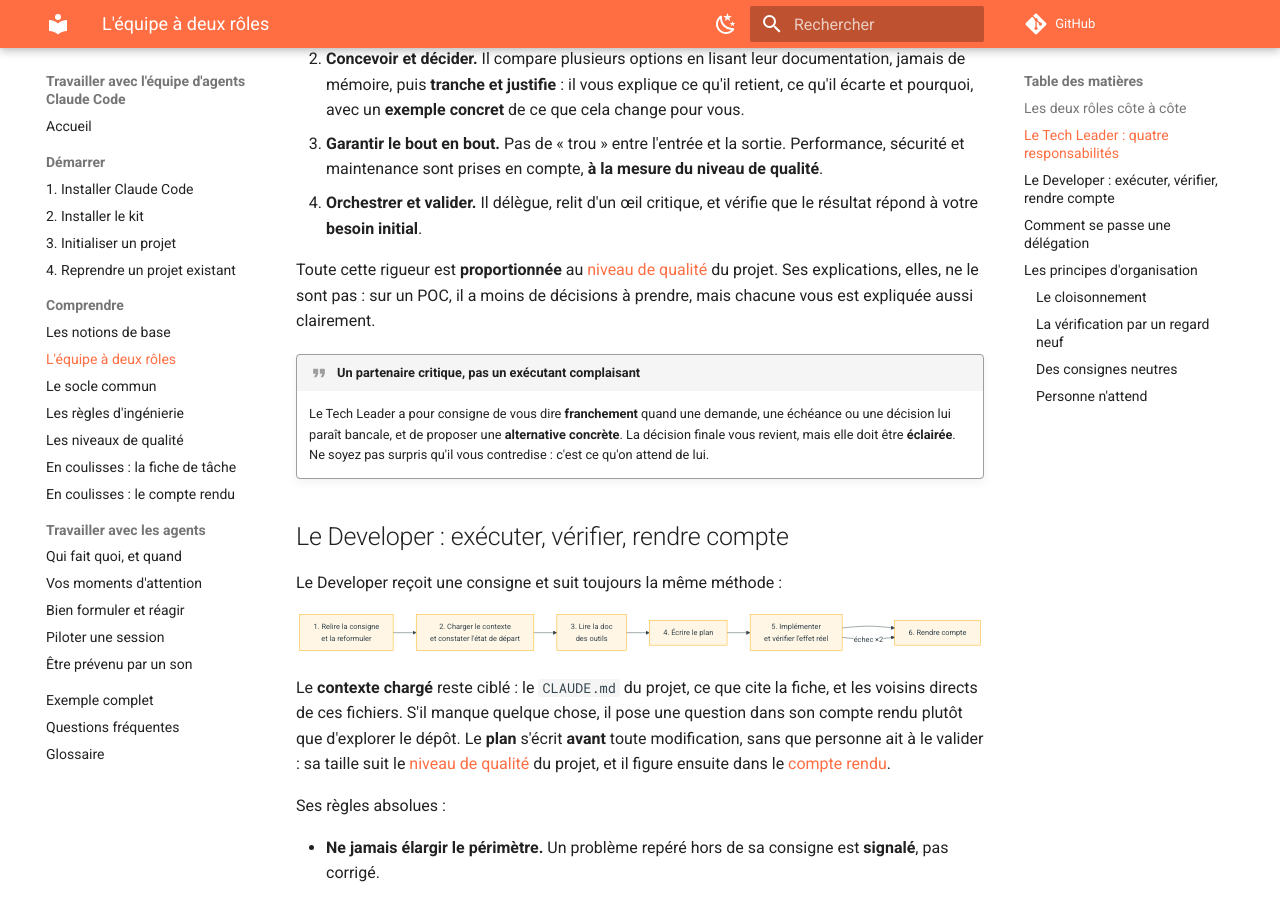
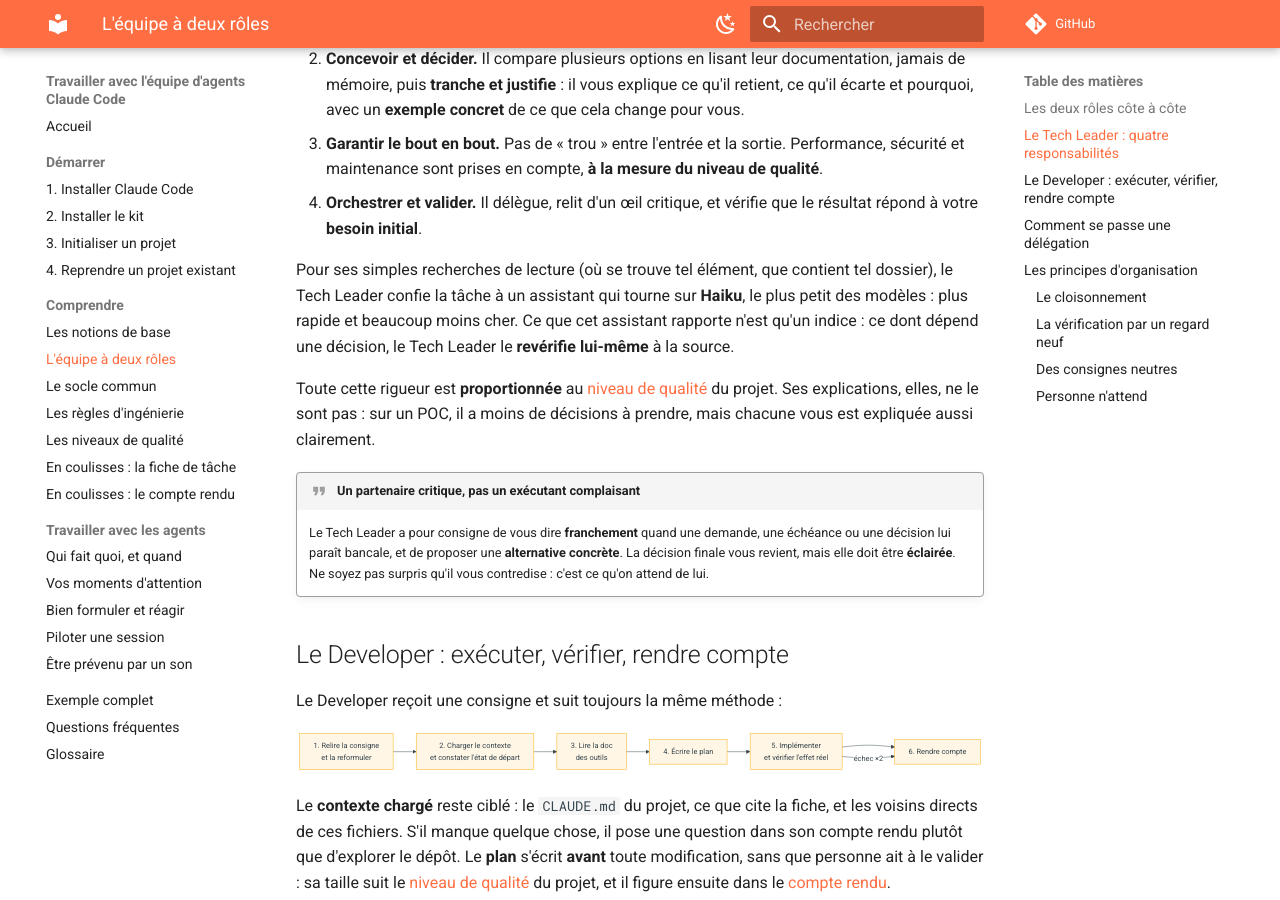
Before and after one commit to Pierre3851/claude-team, an MkDocs documentation site: the page built from docs/comprendre/equipe.md, in a window 1280 px wide and 900 px high, scrolled down 995 px. Built offline with MkDocs 1.6.1 and Material for MkDocs 9.7.7, drawn with Linux system fonts in a browser that asks for light colours; plug-ins that fetch from the network failed and are left out; comment, search, counter and statistics services are not loaded.

Commit message:
Tech Leader : recherches de constat confiées à Explore sur Haiku
Le Tech Leader lance l'agent intégré Explore avec model "haiku" pour ses
recherches en lecture seule ; il revérifie à la source ce dont dépend une
décision. La page « L'équipe » l'explique au lecteur.

Co-Authored-By: Claude Opus 5.5 <noreply@anthropic.com>

```diff
--- a/docs/comprendre/equipe.md
+++ b/docs/comprendre/equipe.md
@@ -28,6 +28,11 @@ développeur.
    et maintenance sont prises en compte, **à la mesure du niveau de qualité**.
 4. **Orchestrer et valider.** Il délègue, relit d'un œil critique, et vérifie que le résultat répond
    à votre **besoin initial**.
+
+Pour ses simples recherches de lecture (où se trouve tel élément, que contient tel dossier), le
+Tech Leader confie la tâche à un assistant qui tourne sur **Haiku**, le plus petit des modèles :
+plus rapide et beaucoup moins cher. Ce que cet assistant rapporte n'est qu'un indice : ce dont
+dépend une décision, le Tech Leader le **revérifie lui-même** à la source.
 
 Toute cette rigueur est **proportionnée** au [niveau de qualité](niveaux.md) du projet. Ses
 explications, elles, ne le sont pas : sur un POC, il a moins de décisions à prendre, mais chacune
```
Also changed, not shown: C-Users-votre-nom-.claude/agents/tech-leader.md (+5 -0 lines).
